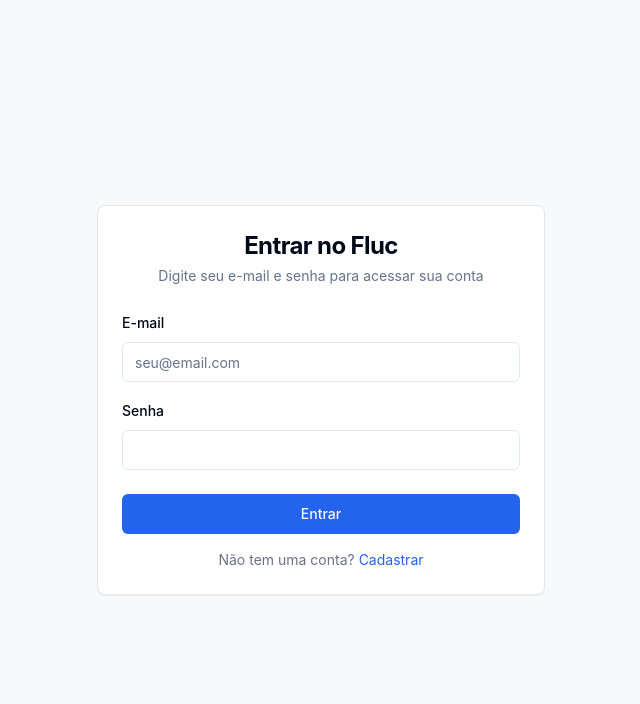
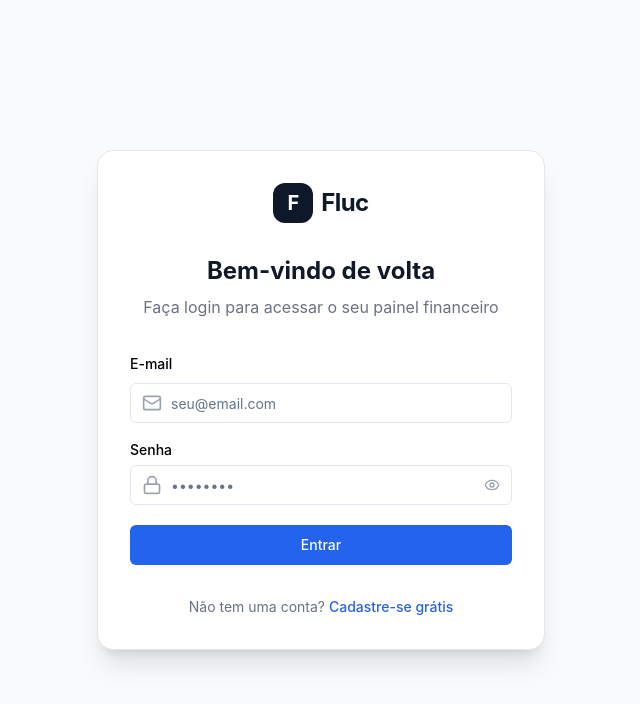
Before and after one commit to arcalabsdigital-stack/fluc, a React (Vite) app: page /login in a window 1280 px wide. Shown: the top 704 px of the page, without its empty margins (319-959 px from the left). Built offline with nearby package versions, Linux system fonts and the light colour scheme; no server answers; the database is empty.

Commit message:
Refactor invite user flow to use Resend trigger

```diff
--- a/src/pages/Login.tsx
+++ b/src/pages/Login.tsx
@@ -1,86 +1,260 @@
-import { useState } from 'react'
-import { Link, useNavigate, useSearchParams } from 'react-router-dom'
+import { useState, useEffect } from 'react'
+import { useNavigate, Link, useLocation } from 'react-router-dom'
 import { useAuth } from '@/hooks/use-auth'
 import { Button } from '@/components/ui/button'
 import { Input } from '@/components/ui/input'
 import { Label } from '@/components/ui/label'
-import {
-  Card,
-  CardContent,
-  CardDescription,
-  CardFooter,
-  CardHeader,
-  CardTitle,
-} from '@/components/ui/card'
 import { toast } from 'sonner'
-import { Loader2 } from 'lucide-react'
+import { supabase } from '@/lib/supabase/client'
+import { Eye, EyeOff, Lock, Mail, Loader2, ArrowRight } from 'lucide-react'
 
 export default function Login() {
   const [email, setEmail] = useState('')
   const [password, setPassword] = useState('')
-  const [isLoading, setIsLoading] = useState(false)
-  const { signIn } = useAuth()
+  const [newPassword, setNewPassword] = useState('')
+  const [confirmPassword, setConfirmPassword] = useState('')
+  const [showPassword, setShowPassword] = useState(false)
+  const [loading, setLoading] = useState(false)
+  const [requirePasswordChange, setRequirePasswordChange] = useState(false)
+  const { signIn, session, user } = useAuth()
   const navigate = useNavigate()
-  const [searchParams] = useSearchParams()
-  const orgName = searchParams.get('org')
+  const location = useLocation()
 
-  const handleSubmit = async (e: React.FormEvent) => {
+  useEffect(() => {
+    if (user) {
+      if (user.user_metadata?.must_change_password) {
+        setRequirePasswordChange(true)
+      } else if (!requirePasswordChange) {
+        const from = location.state?.from?.pathname || '/'
+        navigate(from, { replace: true })
+      }
+    }
+  }, [user, navigate, requirePasswordChange, location])
+
+  const handleLogin = async (e: React.FormEvent) => {
     e.preventDefault()
-    setIsLoading(true)
+    setLoading(true)
 
     try {
       const { error } = await signIn(email, password)
+
       if (error) {
-        toast.error('Erro ao entrar. Verifique suas credenciais.')
-      } else {
-        toast.success('Login realizado com sucesso!')
-        navigate('/')
+        throw error
       }
-    } catch (error) {
-      toast.error('Ocorreu um erro inesperado.')
+    } catch (error: any) {
+      toast.error(
+        error.message || 'Erro ao fazer login. Verifique suas credenciais.',
+      )
     } finally {
-      setIsLoading(false)
+      setLoading(false)
     }
   }
 
+  const handlePasswordChange = async (e: React.FormEvent) => {
+    e.preventDefault()
+
+    if (newPassword.length < 6) {
+      toast.error('A nova senha deve ter pelo menos 6 caracteres')
+      return
+    }
+
+    if (newPassword !== confirmPassword) {
+      toast.error('As senhas não coincidem')
+      return
+    }
+
+    setLoading(true)
+
+    try {
+      const { error } = await supabase.auth.updateUser({
+        password: newPassword,
+        data: {
+          must_change_password: false,
+          temp_password: null,
+        },
+      })
+
+      if (error) throw error
+
+      if (user?.id) {
+        await supabase
+          .from('profiles')
+          .update({ must_change_password: false })
+          .eq('id', user.id)
+      }
+
+      toast.success('Senha atualizada com sucesso!')
+      setRequirePasswordChange(false)
+      navigate('/')
+    } catch (error: any) {
+      toast.error(error.message || 'Erro ao atualizar a senha')
+    } finally {
+      setLoading(false)
+    }
+  }
+
+  if (requirePasswordChange) {
     return (
-    <div className="min-h-screen flex items-center justify-center bg-[#F8F9FB] p-4">
-      <Card className="w-full max-w-md">
-        <CardHeader className="space-y-1">
-          <CardTitle className="text-2xl font-bold text-center">
-            {orgName ? `Entrar no Fluc para ${orgName}` : 'Entrar no Fluc'}
-          </CardTitle>
-          <CardDescription className="text-center">
-            Digite seu e-mail e senha para acessar sua conta
-          </CardDescription>
-        </CardHeader>
-        <form onSubmit={handleSubmit}>
-          <CardContent className="space-y-4">
+      <div className="min-h-screen flex items-center justify-center bg-gray-50 p-4">
+        <div className="w-full max-w-md bg-white rounded-2xl shadow-xl border overflow-hidden animate-fade-in-up">
+          <div className="p-8">
+            <div className="flex justify-center mb-8">
+              <div className="flex items-center gap-2">
+                <div className="bg-slate-900 text-white w-10 h-10 flex items-center justify-center rounded-xl font-bold text-xl">
+                  F
+                </div>
+                <span className="text-2xl font-bold text-slate-900 tracking-tight">
+                  Fluc
+                </span>
+              </div>
+            </div>
+
+            <div className="text-center mb-8">
+              <h2 className="text-2xl font-bold text-gray-900">
+                Atualize sua senha
+              </h2>
+              <p className="text-gray-500 mt-2">
+                Por motivos de segurança, você precisa definir uma nova senha
+                para o seu primeiro acesso.
+              </p>
+            </div>
+
+            <form onSubmit={handlePasswordChange} className="space-y-5">
+              <div className="space-y-2">
+                <Label htmlFor="new-password">Nova Senha</Label>
+                <div className="relative">
+                  <Lock className="absolute left-3 top-1/2 -translate-y-1/2 text-gray-400 h-5 w-5" />
+                  <Input
+                    id="new-password"
+                    type={showPassword ? 'text' : 'password'}
+                    value={newPassword}
+                    onChange={(e) => setNewPassword(e.target.value)}
+                    className="pl-10 pr-10"
+                    placeholder="Mínimo 6 caracteres"
+                    required
+                  />
+                  <button
+                    type="button"
+                    onClick={() => setShowPassword(!showPassword)}
+                    className="absolute right-3 top-1/2 -translate-y-1/2 text-gray-400 hover:text-gray-600 focus:outline-none"
+                  >
+                    {showPassword ? (
+                      <EyeOff className="h-4 w-4" />
+                    ) : (
+                      <Eye className="h-4 w-4" />
+                    )}
+                  </button>
+                </div>
+              </div>
+
+              <div className="space-y-2">
+                <Label htmlFor="confirm-password">Confirme a Nova Senha</Label>
+                <div className="relative">
+                  <Lock className="absolute left-3 top-1/2 -translate-y-1/2 text-gray-400 h-5 w-5" />
+                  <Input
+                    id="confirm-password"
+                    type={showPassword ? 'text' : 'password'}
+                    value={confirmPassword}
+                    onChange={(e) => setConfirmPassword(e.target.value)}
+                    className="pl-10"
+                    placeholder="Digite a senha novamente"
+                    required
+                  />
+                </div>
+              </div>
+
+              <Button type="submit" className="w-full" disabled={loading}>
+                {loading ? (
+                  <>
+                    <Loader2 className="mr-2 h-4 w-4 animate-spin" />
+                    Atualizando...
+                  </>
+                ) : (
+                  <>
+                    Salvar e Acessar
+                    <ArrowRight className="ml-2 h-4 w-4" />
+                  </>
+                )}
+              </Button>
+            </form>
+          </div>
+        </div>
+      </div>
+    )
+  }
+
+  return (
+    <div className="min-h-screen flex items-center justify-center bg-gray-50 p-4">
+      <div className="w-full max-w-md bg-white rounded-2xl shadow-xl border overflow-hidden animate-fade-in-up">
+        <div className="p-8">
+          <div className="flex justify-center mb-8">
+            <div className="flex items-center gap-2">
+              <div className="bg-slate-900 text-white w-10 h-10 flex items-center justify-center rounded-xl font-bold text-xl">
+                F
+              </div>
+              <span className="text-2xl font-bold text-slate-900 tracking-tight">
+                Fluc
+              </span>
+            </div>
+          </div>
+
+          <div className="text-center mb-8">
+            <h2 className="text-2xl font-bold text-gray-900">
+              Bem-vindo de volta
+            </h2>
+            <p className="text-gray-500 mt-2">
+              Faça login para acessar o seu painel financeiro
+            </p>
+          </div>
+
+          <form onSubmit={handleLogin} className="space-y-5">
             <div className="space-y-2">
               <Label htmlFor="email">E-mail</Label>
+              <div className="relative">
+                <Mail className="absolute left-3 top-1/2 -translate-y-1/2 text-gray-400 h-5 w-5" />
                 <Input
                   id="email"
                   type="email"
-                placeholder="seu@email.com"
                   value={email}
                   onChange={(e) => setEmail(e.target.value)}
+                  className="pl-10"
+                  placeholder="seu@email.com"
                   required
                 />
               </div>
+            </div>
+
             <div className="space-y-2">
+              <div className="flex items-center justify-between">
                 <Label htmlFor="password">Senha</Label>
+              </div>
+              <div className="relative">
+                <Lock className="absolute left-3 top-1/2 -translate-y-1/2 text-gray-400 h-5 w-5" />
                 <Input
                   id="password"
-                type="password"
+                  type={showPassword ? 'text' : 'password'}
                   value={password}
                   onChange={(e) => setPassword(e.target.value)}
+                  className="pl-10 pr-10"
+                  placeholder="••••••••"
                   required
                 />
+                <button
+                  type="button"
+                  onClick={() => setShowPassword(!showPassword)}
+                  className="absolute right-3 top-1/2 -translate-y-1/2 text-gray-400 hover:text-gray-600 focus:outline-none"
+                >
+                  {showPassword ? (
+                    <EyeOff className="h-4 w-4" />
+                  ) : (
+                    <Eye className="h-4 w-4" />
+                  )}
+                </button>
               </div>
-          </CardContent>
-          <CardFooter className="flex flex-col gap-4">
-            <Button className="w-full" type="submit" disabled={isLoading}>
-              {isLoading ? (
+            </div>
+
+            <Button type="submit" className="w-full" disabled={loading}>
+              {loading ? (
                 <>
                   <Loader2 className="mr-2 h-4 w-4 animate-spin" />
                   Entrando...
@@ -89,15 +263,19 @@
                 'Entrar'
               )}
             </Button>
-            <div className="text-sm text-center text-gray-500">
+          </form>
+
+          <div className="mt-8 text-center text-sm text-gray-500">
             Não tem uma conta?{' '}
-              <Link to="/signup" className="text-primary hover:underline">
-                Cadastrar
+            <Link
+              to="/signup"
+              className="font-medium text-blue-600 hover:text-blue-500"
+            >
+              Cadastre-se grátis
             </Link>
           </div>
-          </CardFooter>
-        </form>
-      </Card>
+        </div>
+      </div>
     </div>
   )
 }
```
Also changed, not shown: .skip.config.json. Lines whose indentation alone changed are shown as unchanged.
